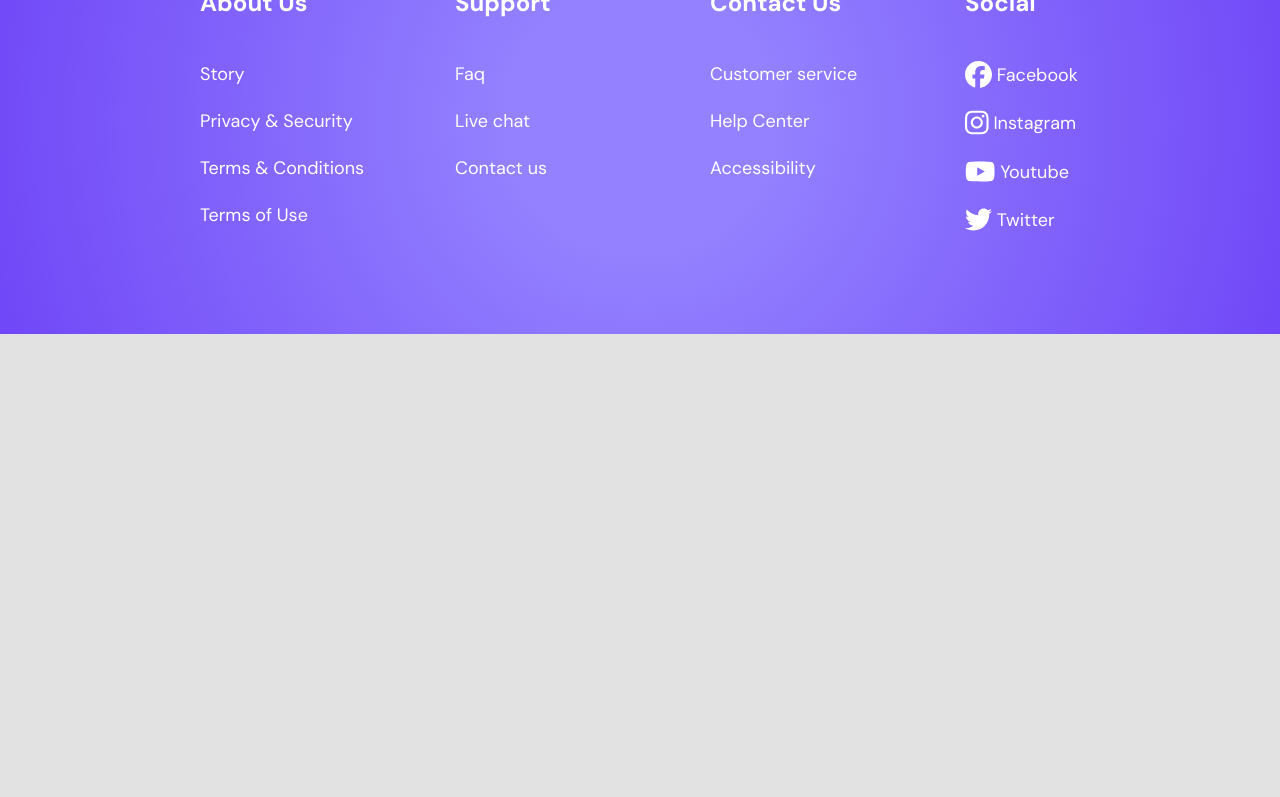
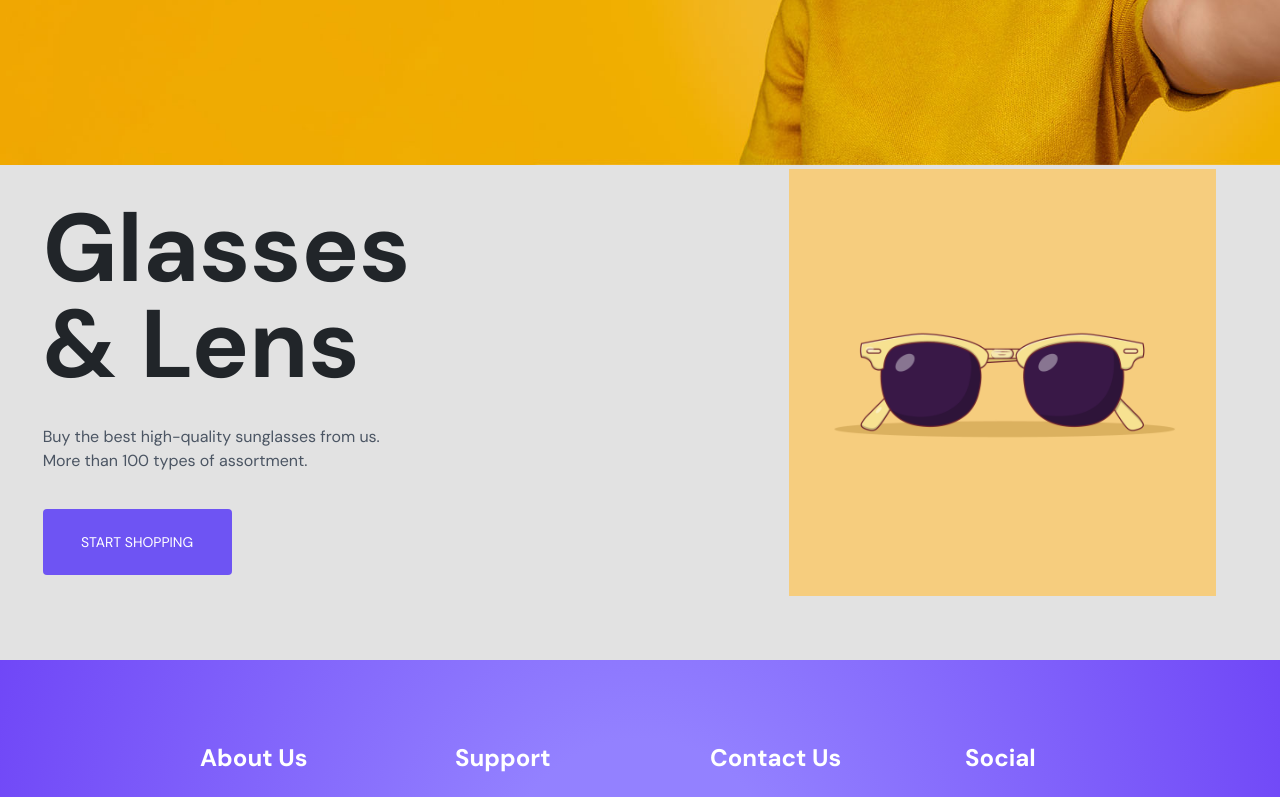
Before and after one commit to israelfelipe9/E-Commerce, a React (Vite) app in the folder frontend/: page / in a window 1280 px wide. Shown: the part 713-1510 px from the top of the page. Before the commit the page ends 1047 px from the top, so only its background shows below. Built offline with nearby package versions, Linux system fonts and the light colour scheme.

Commit message:
Change the layout

```diff
--- a/frontend/src/Containers/CartItems/index.tsx
+++ b/frontend/src/Containers/CartItems/index.tsx
@@ -13,7 +13,7 @@ const Container = styled.div`
   padding: 30px;
   background-color: white;
   border-radius: 12px;
-  box-shadow: 0px 0px 10px 0px rgba(0,0,0,0.1);
+  box-shadow: 0px 0px 10px 0px rgba(0, 0, 0, 0.1);
 `
 
 const Item = styled.div`
@@ -146,10 +146,16 @@ export const CartItems = () => {
   useEffect(() => {
     if (cart.length > 0) {
       cart.reduce((acc, item) => {
-        return acc + (item.price * item.amount)
+        return acc + item.price * item.amount
       }, 0)
     }
   }, [amount, cart])
+
+  const handleFinish = () => {
+    // Create an order
+
+    navigate('/payment')
+  }
 
   return (
     <Container>
@@ -164,27 +170,33 @@ export const CartItems = () => {
             </ItemDetails>
           </ItemDetailsContainer>
           <ItemQuantity>
-            <MinusButton onClick={() => {
-              if (amount > 1) {
-                setAmount(amount - 1)
-              }
-            }}>
+            <MinusButton
+              onClick={() => {
+                if (amount > 1) {
+                  setAmount(amount - 1)
+                }
+              }}
+            >
               <FontAwesomeIcon icon={faMinus} />
             </MinusButton>
             {item.amount}
-            <PlusButton onClick={() => {
-              setAmount(amount + 1)
-            }}>
+            <PlusButton
+              onClick={() => {
+                setAmount(amount + 1)
+              }}
+            >
               <FontAwesomeIcon icon={faPlus} />
             </PlusButton>
           </ItemQuantity>
-          <RemoveItemButton onClick={() => removeFromCart(item)}>Remover</RemoveItemButton>
+          <RemoveItemButton onClick={() => removeFromCart(item)}>
+            Remover
+          </RemoveItemButton>
         </Item>
       ))}
       <TotalPriceContainer>
         <h3>Total:</h3>
         <h3>R${totalPrice},00</h3>
-        <CloseCartButton onClick={() => navigate('/payment')} >Finish</CloseCartButton>
+        <CloseCartButton onClick={handleFinish}>Finish</CloseCartButton>
       </TotalPriceContainer>
     </Container>
   )
--- a/frontend/src/Containers/LoginForm/index.tsx
+++ b/frontend/src/Containers/LoginForm/index.tsx
@@ -47,32 +47,37 @@ const ErrorMessage = styled.span`
 
 export const LoginForm = () => {
   // const [error, setError] = useState('')
-  const { register, handleSubmit, formState: { errors } } = useForm<LoginSchemaType>({
-    resolver: zodResolver(loginSchema)
+  const {
+    register,
+    handleSubmit,
+    formState: { errors },
+  } = useForm<LoginSchemaType>({
+    resolver: zodResolver(loginSchema),
   })
   const { handleLogin, error } = useContext(AuthContext)
 
   return (
     <Form onSubmit={handleSubmit(handleLogin)}>
-      {error &&
-      <Error>
-        <FontAwesomeIcon icon={faWarning} color='white'/>
-        <ErrorMessage>{error}</ErrorMessage>
-      </Error>}
+      {error && (
+        <Error>
+          <FontAwesomeIcon icon={faWarning} color='white' />
+          <ErrorMessage>{error}</ErrorMessage>
+        </Error>
+      )}
       <h1>Login</h1>
       <Input
-        placeholder="john.doe@email.com"
-        label="Email:"
+        placeholder='john.doe@email.com'
+        label='Email:'
         error={errors.email?.message}
         {...register('email')}
       />
       <Input
-        type="password"
-        label="Password:"
+        type='password'
+        label='Password:'
         error={errors.password?.message}
         {...register('password')}
       />
-      <Button type="submit" label='Enviar'/>
+      <Button type='submit' label='Enviar' />
     </Form>
   )
 }
--- a/frontend/src/Containers/PaymentForm/index.tsx
+++ b/frontend/src/Containers/PaymentForm/index.tsx
@@ -1,94 +1,3 @@
-import { useForm } from 'react-hook-form'
-import { Input } from '../../components/Input'
-import styled from 'styled-components'
-import zod from 'zod'
-import { zodResolver } from '@hookform/resolvers/zod'
-
-const paymentSchema = zod.object({
-  name: zod.string().max(50).nonempty().trim(),
-  cpf: zod.string().length(11).nonempty().trim(),
-  cardNumber: zod.string().min(13).max(16).nonempty().trim(),
-  validity: zod.date(),
-  cvv: zod.number().gte(100).lte(999),
-})
-
-type PaymentSchemaType = zod.infer<typeof paymentSchema>;
-
-const Form = styled.form`
-  display: flex;
-  flex-direction: column;
-  gap: 20px;
-  width: 100%;
-  max-width: 400px;
-  margin: 0 auto;
-`
-
 export const PaymentForm = () => {
-  const {
-    register,
-    handleSubmit,
-    formState: { errors },
-  } = useForm<PaymentSchemaType>({
-    resolver: zodResolver(paymentSchema),
-  })
-  const handleSubmitForm = (payload) => {
-    console.log(payload)
-  }
-
-  return (
-    <Wrapper>
-      <Form onSubmit={handleSubmit(handleSubmitForm)}>
-        <h1>Payment</h1>
-        <Input
-          placeholder="John doe"
-          label="Name:"
-          error={errors.name?.message}
-          {...register('name')}
-        />
-        <Input
-          placeholder="9999999999"
-          label="CPF:"
-          error={errors.cpf?.message}
-          {...register('cpf')}
-        />
-        <Input
-          placeholder="9999999999999"
-          label="Card Number:"
-          error={errors.cardNumber?.message}
-          {...register('cardNumber')}
-        />
-        <Input
-          type="date"
-          label="Validity:"
-          error={errors.validity?.message}
-          {...register('validity')}
-        />
-        <Input
-          placeholder="999"
-          label="CVV:"
-          error={errors.cvv?.message}
-          {...register('cvv')}
-        />
-        <button>Enviar</button>
-      </Form>
-      <div className="container">
-        <h2>Resumo da compra</h2>
-        <h6>Subtotal: R$999,99</h6>
-        <h6>Frete: R$999,99</h6>
-        <h6>
-          <b>Total: R$999,99</b>
-        </h6>
-      </div>
-    </Wrapper>
-  )
+  return <h1> Payment Page</h1>
 }
-
-const Wrapper = styled.section`
-  .container {
-    padding: 9rem 0;
-    display: flex;
-    gap: 10px;
-    align-items: end;
-    flex-direction: column;
-  }
-`
--- a/frontend/src/pages/Home/index.tsx
+++ b/frontend/src/pages/Home/index.tsx
@@ -1,16 +1,122 @@
 import styled from 'styled-components'
 import banner from '../../assets/Background.png'
+import imge from '../../assets/banner.jpg'
+import { useNavigate } from 'react-router-dom'
+import { Button } from '../../components/common/button'
 
 const Banner = styled.img`
   width: 100%;
-  height: 60vh;
+  height: 100vh;
   object-fit: cover;
 `
 
+const Main = styled.main`
+  display: flex;
+  position: relative;
+  justify-content: space-between;
+  align-items: center;
+  padding-top: 0.25rem; /* 4px */
+  padding-bottom: 0.25rem; /* 4px */
+  margin-bottom: 1.25rem; /* 20px */
+`
+
+const Section = styled.section`
+  max-width: 36rem;
+  margin-right: auto;
+  margin-left: auto;
+  @media (min-width: 640px) {
+    margin-left: 0;
+    margin-right: 0;
+  }
+  width: 100%;
+  padding-top: 0.5rem;
+  padding-bottom: 0.5rem;
+  @media (min-width: 1024px) {
+    width: 33.333333%;
+  }
+`
+
+const H1 = styled.h1`
+  font-size: 3.75rem;
+  line-height: 1;
+  margin-left: 10%;
+
+  @media (min-width: 640px) {
+    font-size: 4.5rem;
+    line-height: 1;
+  }
+
+  @media (min-width: 1024px) {
+    font-size: 6rem;
+    line-height: 1;
+  }
+
+  font-weight: 600;
+
+  padding-top: 0.75rem;
+  padding-bottom: 0.75rem;
+  width: 100%;
+`
+
+const P = styled.p`
+  margin-left: 10%;
+  padding-top: 0.75rem;
+  padding-bottom: 0.75rem;
+  color: #4b5563;
+`
+
+const Section2 = styled.section`
+  display: flex;
+  align-items: center;
+  margin-left: 10%;
+`
+
+const Section3 = styled.section`
+  display: none;
+
+  width: 50%;
+
+  @media (min-width: 1024px) {
+    display: flex;
+  }
+
+  justify-content: flex-end;
+`
+
+const IMG = styled.img`
+  width: 66.666667%;
+  margin-right: 10%;
+  height: 100%;
+`
+
 export const Home = () => {
+  const navigate = useNavigate()
+
   return (
     <div>
       <Banner src={banner} />
+      <Main>
+        <Section>
+          <H1>Glasses & Lens</H1>
+          <P className='text-md'>
+            Buy the best high-quality sunglasses from us.
+            <br />
+            More than 100 types of assortment.
+          </P>
+          <Section2>
+            <Button
+              type='button'
+              className='btn btn-sm mt-2'
+              onClick={() => navigate('/sale')}
+            >
+              Start Shopping
+            </Button>
+          </Section2>
+        </Section>
+        <Section3>
+          <IMG src={imge} alt='bannerImg' />
+        </Section3>
+      </Main>
     </div>
   )
 }
```
Also changed, not shown: frontend/src/assets/banner.jpg (added).
